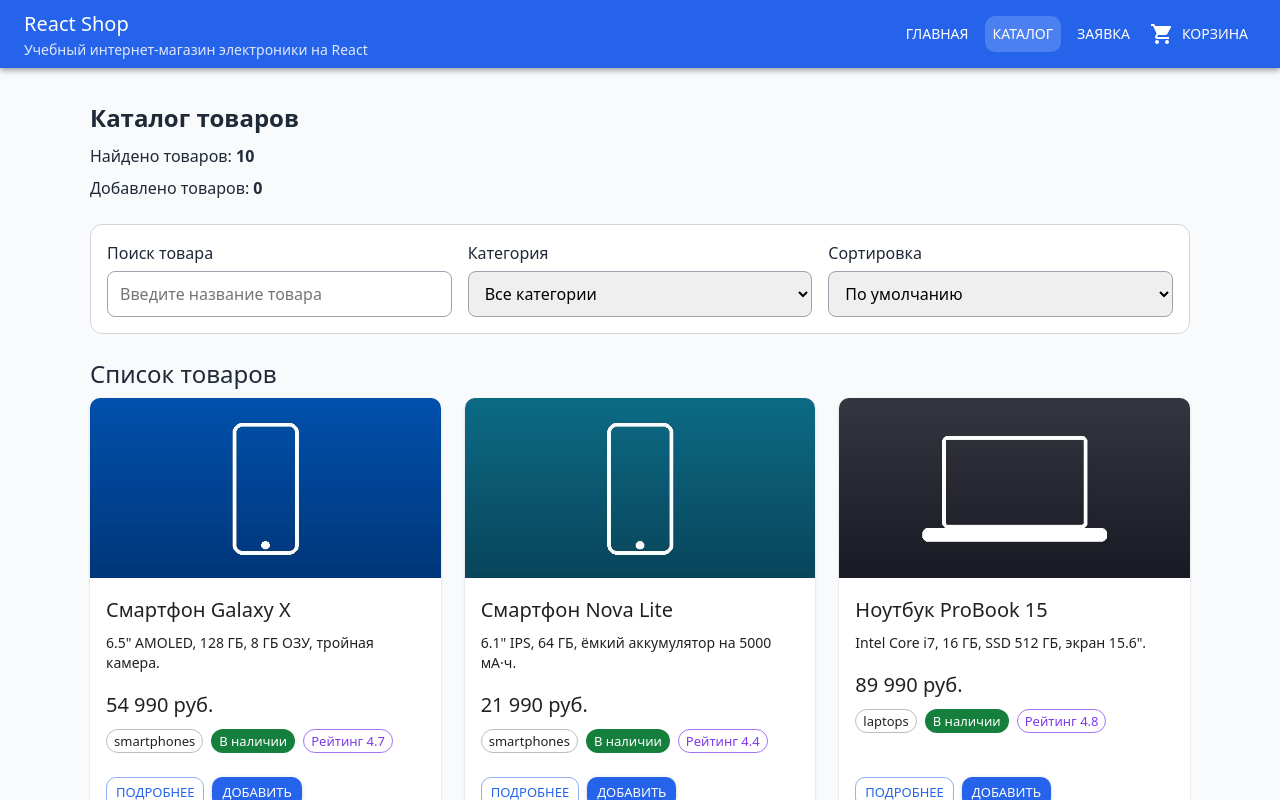
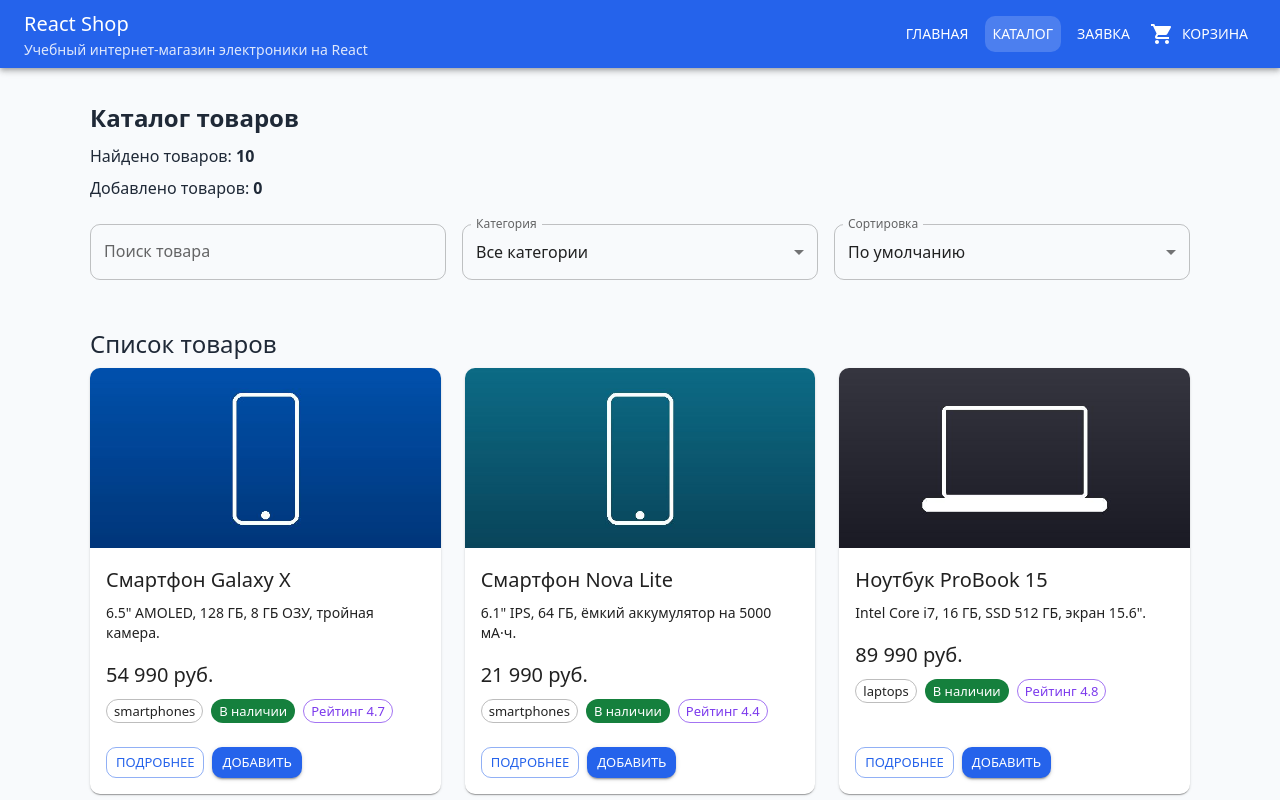
Before and after one commit to f1shi/kr5-react-shop, a React (Vite) app: page /catalog in a window 1280 px wide. Shown: the top 800 px of the page. Built offline with nearby package versions, Linux system fonts and the light colour scheme.

Commit message:
feat: rebuild catalog controls with MUI fields

```diff
--- a/src/components/CatalogControls.jsx
+++ b/src/components/CatalogControls.jsx
@@ -1,3 +1,5 @@
+import { Box, FormControl, InputLabel, MenuItem, Select, TextField } from '@mui/material';
+
 function CatalogControls({
   searchQuery,
   selectedCategory,
@@ -7,50 +9,62 @@ function CatalogControls({
   onSortChange
 }) {
   return (
-    <section className="catalog-controls" aria-label="Управление каталогом">
-      <div className="catalog-controls__group">
-        <label htmlFor="catalog-search">Поиск товара</label>
-        <input
-          id="catalog-search"
-          className="catalog-controls__input"
-          type="search"
-          placeholder="Введите название товара"
-          value={searchQuery}
-          onChange={(event) => onSearchChange(event.target.value)}
-        />
-      </div>
+    <Box
+      component="section"
+      aria-label="Управление каталогом"
+      sx={{
+        display: 'grid',
+        gridTemplateColumns: {
+          xs: '1fr',
+          md: 'repeat(3, 1fr)'
+        },
+        gap: 2,
+        mb: 3
+      }}
+    >
+      <TextField
+        id="catalog-search"
+        label="Поиск товара"
+        type="search"
+        value={searchQuery}
+        onChange={(event) => onSearchChange(event.target.value)}
+        placeholder="Введите название товара"
+        fullWidth
+      />
 
-      <div className="catalog-controls__group">
-        <label htmlFor="category-filter">Категория</label>
-        <select
+      <FormControl fullWidth>
+        <InputLabel id="category-filter-label">Категория</InputLabel>
+        <Select
+          labelId="category-filter-label"
           id="category-filter"
-          className="catalog-controls__select"
           value={selectedCategory}
+          label="Категория"
           onChange={(event) => onCategoryChange(event.target.value)}
         >
-          <option value="all">Все категории</option>
-          <option value="smartphones">Смартфоны</option>
-          <option value="laptops">Ноутбуки</option>
-          <option value="headphones">Наушники</option>
-          <option value="accessories">Аксессуары</option>
-        </select>
-      </div>
+          <MenuItem value="all">Все категории</MenuItem>
+          <MenuItem value="smartphones">Смартфоны</MenuItem>
+          <MenuItem value="laptops">Ноутбуки</MenuItem>
+          <MenuItem value="headphones">Наушники</MenuItem>
+          <MenuItem value="accessories">Аксессуары</MenuItem>
+        </Select>
+      </FormControl>
 
-      <div className="catalog-controls__group">
-        <label htmlFor="sort-select">Сортировка</label>
-        <select
+      <FormControl fullWidth>
+        <InputLabel id="sort-select-label">Сортировка</InputLabel>
+        <Select
+          labelId="sort-select-label"
           id="sort-select"
-          className="catalog-controls__select"
           value={sortType}
+          label="Сортировка"
           onChange={(event) => onSortChange(event.target.value)}
         >
-          <option value="default">По умолчанию</option>
-          <option value="price-asc">Сначала дешевле</option>
-          <option value="price-desc">Сначала дороже</option>
-          <option value="title-asc">По названию А-Я</option>
-        </select>
-      </div>
-    </section>
+          <MenuItem value="default">По умолчанию</MenuItem>
+          <MenuItem value="price-asc">Сначала дешевле</MenuItem>
+          <MenuItem value="price-desc">Сначала дороже</MenuItem>
+          <MenuItem value="title-asc">По названию А-Я</MenuItem>
+        </Select>
+      </FormControl>
+    </Box>
   );
 }
 
```
